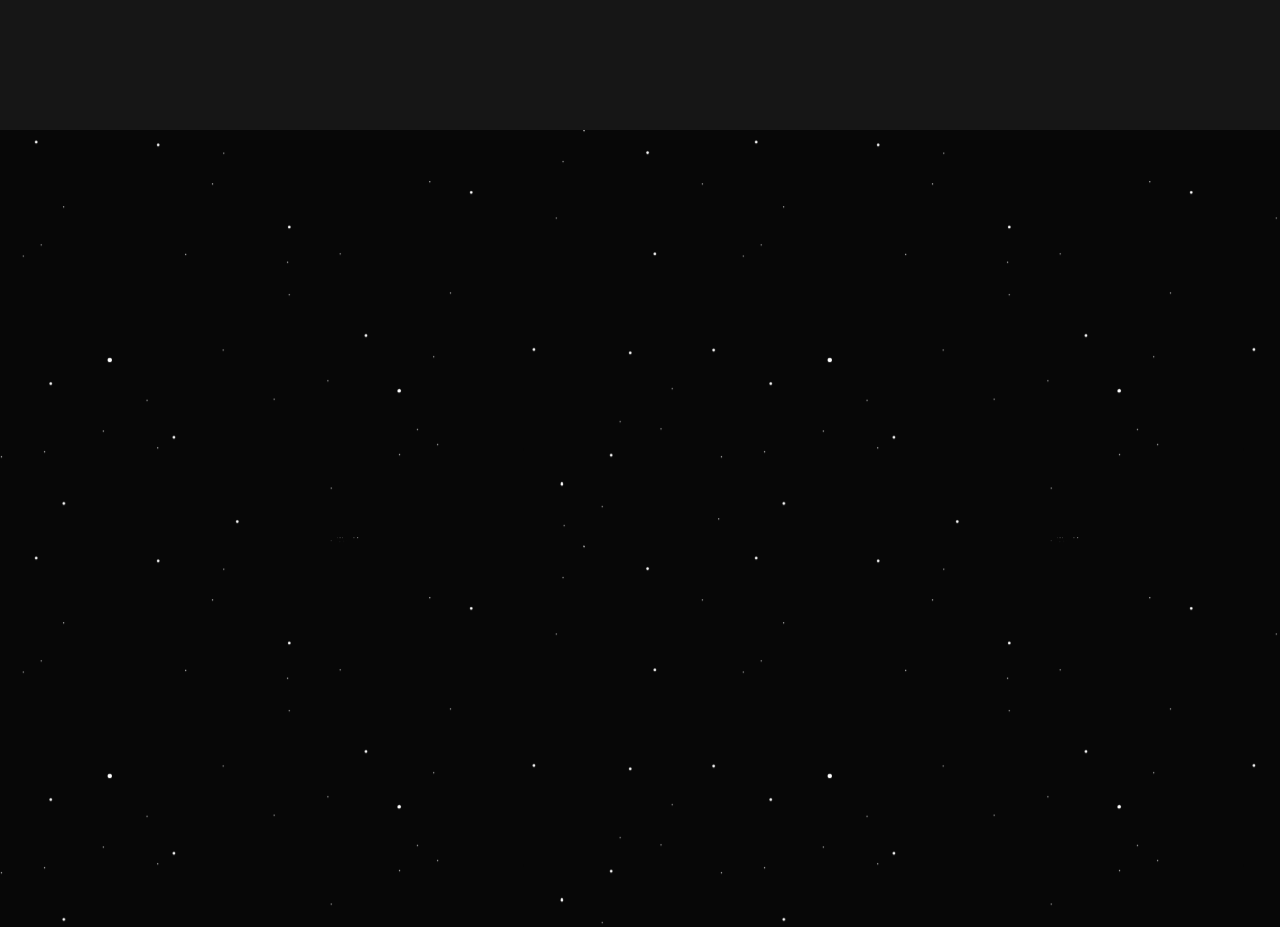
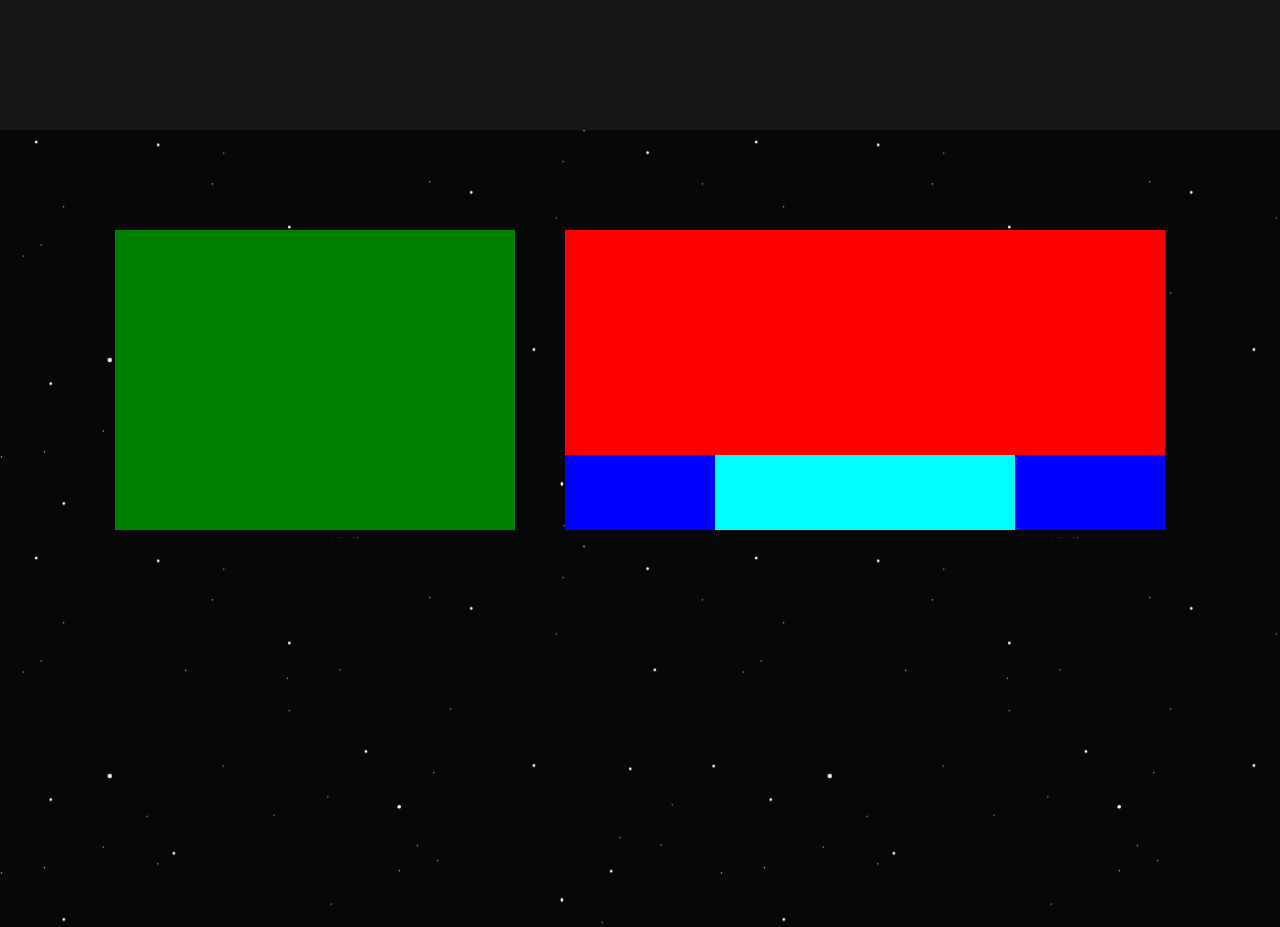
Before and after one commit to Samuellucasn/Portifolio, a React (Vite) app: page / in a window 1280 px wide. Shown: the part 1480-2407 px from the top of the page. Built offline with nearby package versions, Linux system fonts and the light colour scheme.

Commit message:
feat style projectsection

```diff
--- a/src/components/pages/ProjectSection/index.tsx
+++ b/src/components/pages/ProjectSection/index.tsx
@@ -9,8 +9,10 @@ const Projects: React.FC<any> = () => {
                 <div className="thumbnail" />
                 <div className="info">
                     <p></p>
-                    <div className="code" />
-                    <div className="website" />
+                    <div className="wrapper">
+                        <div className="code" />
+                        <div className="website" />
+                    </div>
                 </div>
             </div>
             <div className='project-two'>
--- a/src/components/pages/ProjectSection/style.scss
+++ b/src/components/pages/ProjectSection/style.scss
@@ -2,22 +2,58 @@
 
 }
 
+.projects {
+    display: flex;
+    flex-direction: column;
+    justify-content: center;
+    align-items: center;
+    gap: 20px;
+}
+
 .project-one {
 
+    height: 500px;
+
+    display: flex;
+    flex-direction: row;
+    justify-content: space-between;
+    align-items: center;
+    gap: 50px;
+
     .thumbnail {
+        width: 400px;
+        height: 300px;
 
+        background-color: green;
     }
 
     .info {
+        width: 600px;
+        height: 300px;
+
+        background-color: blue;
+
+        display: flex;
+        flex-direction: column;
+        justify-content: center;
+        align-items: center;
 
         p {
+            height: 300px;
+            width: 100%;
 
+            background-color: red;
         }
 
-        .code {
+        .wrapper {
+            height: 100px;
+            width: 300px;
 
+            background-color: aqua;
+
+            display: flex;
+            justify-content: space-between;
         }
-
     }
 }
 
```
